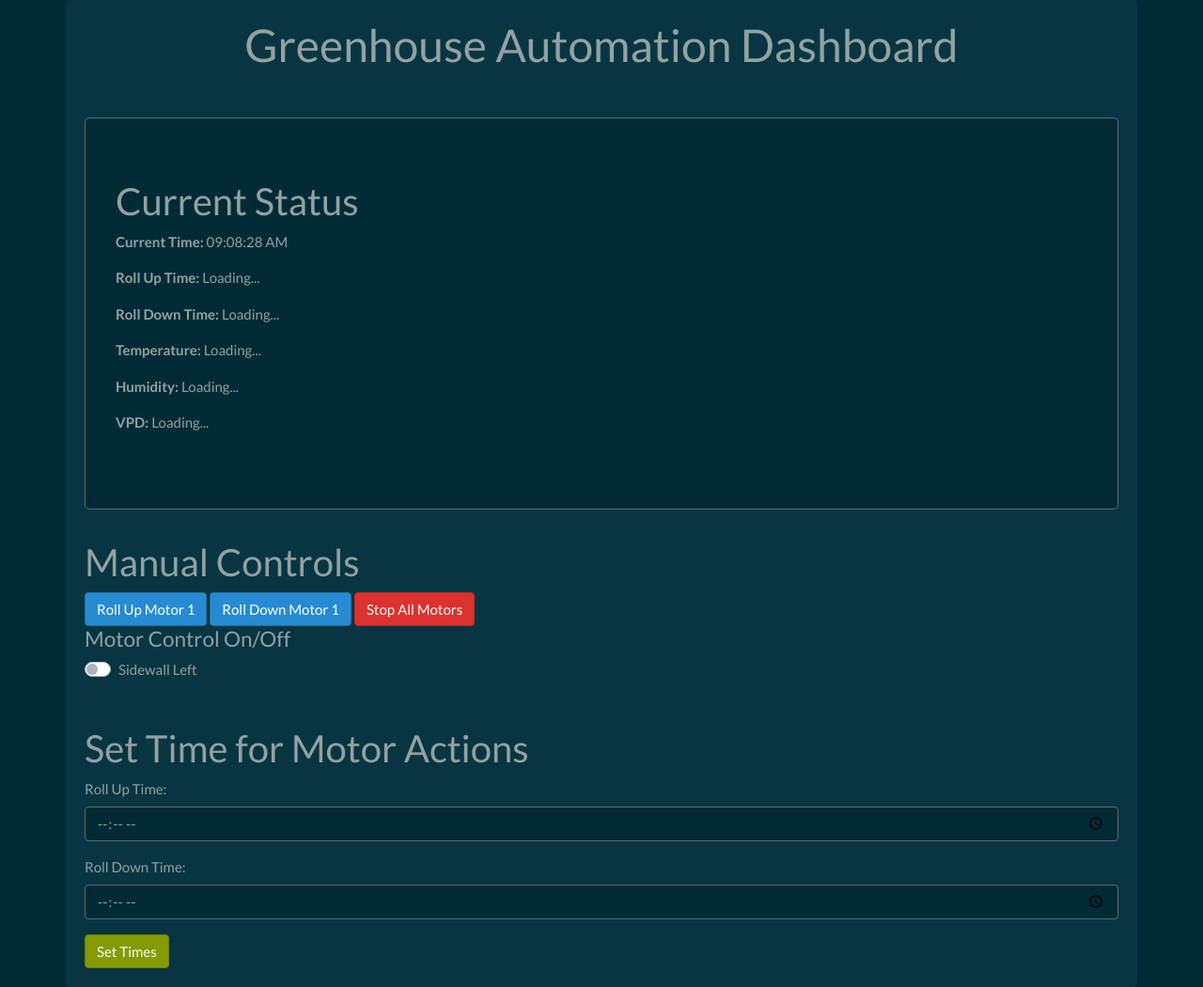
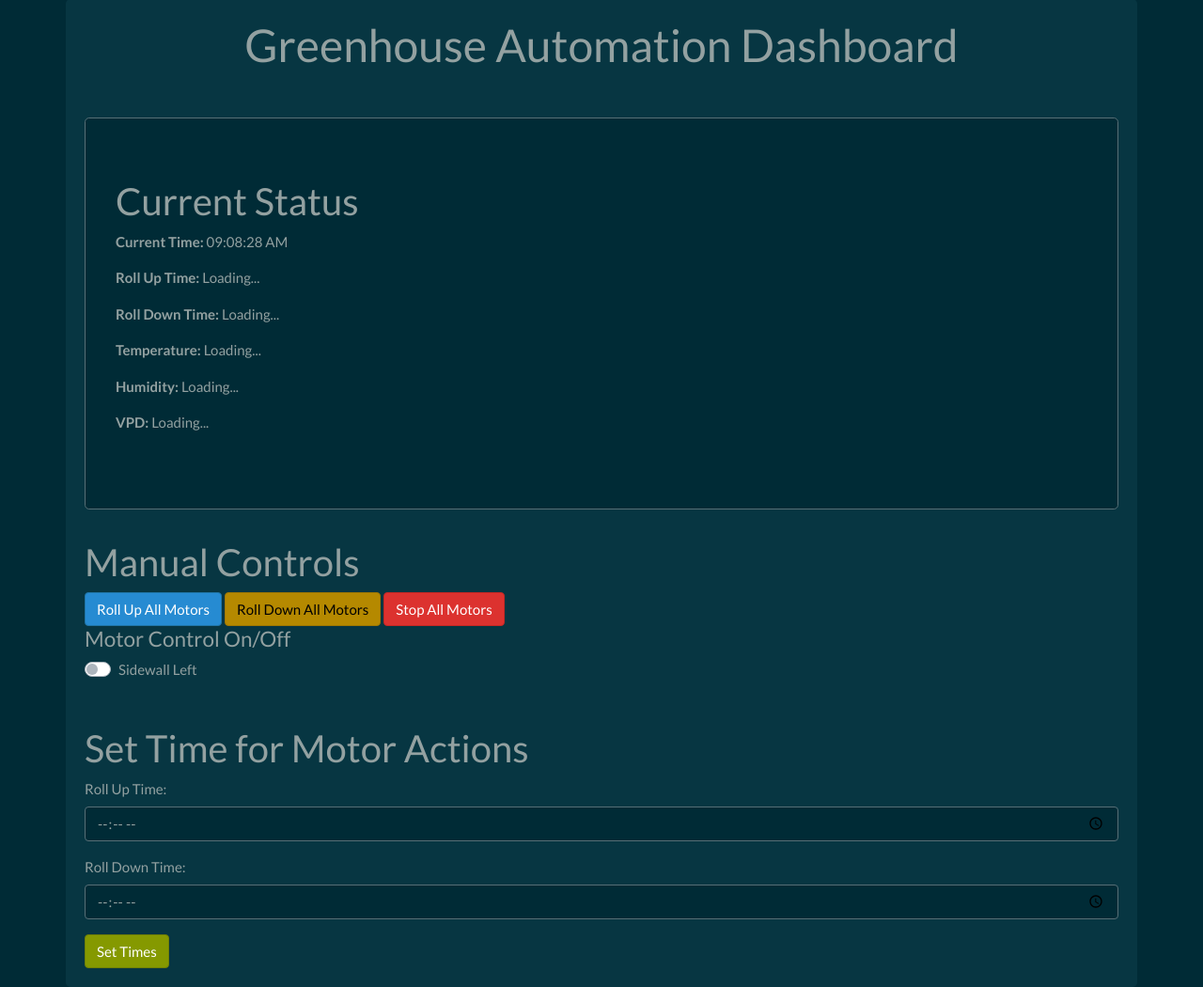
Before and after one commit to blackforestdev/greenhouse_automation, a Flask app: page / in a window 1280 px wide. Shown: the part 49-1099 px from the top of the page at 94% size. Run offline with Flask 3, Linux system fonts and the light colour scheme; some libraries are stand-ins or nearby versions.

Commit message:
Update 3 files
- /main.py
- /static/js/domManager.js
- /templates/index.html

```diff
--- a/main.py
+++ b/main.py
@@ -132,19 +132,14 @@ def handle_motor_action(data):
 @app.route('/motor_action/<action>', methods=['POST'])
 def motor_action(action):
     try:
-        # Assuming motor_id is provided in the request body
         data = request.get_json()
-        motor_id = data.get('motor_id')
+        motor_id = data.get('motor_id', 'all')  # Default to 'all' if no specific motor_id is provided
 
-        # Call appropriate motor control function based on action
-        if action == 'roll_up':
-            motor_control.roll_up(motor_id)
-        elif action == 'roll_down':
-            motor_control.roll_down(motor_id)
-        elif action == 'stop':
-            motor_control.stop(motor_id)
+        if motor_id == 'all':
+            for id in range(1, 5):  # Assuming you have 4 motors
+                motor_control.perform_action(action, id)
         else:
-            raise ValueError(f"Invalid action: {action}")
+            motor_control.perform_action(action, motor_id)
 
         logger.info(f"Motor action '{action}' triggered for motor {motor_id}")
         return jsonify({'status': 'success', 'action': action, 'motor_id': motor_id}), 200
@@ -152,6 +147,5 @@ def motor_action(action):
         logger.error(f"Error in motor action '{action}' for motor {motor_id}: {e}")
         return jsonify({'status': 'error', 'message': str(e)}), 500
 
-
 if __name__ == '__main__':
     socketio.run(app, host='0.0.0.0', port=5000)
--- a/static/js/domManager.js
+++ b/static/js/domManager.js
@@ -12,12 +12,13 @@ export function initTimeUpdater() {
     setInterval(updateCurrentTimeElement, 1000);
 }
 
-export function triggerMotor(action, motorId) {
+export function triggerMotor(action, motorId = 'all') {
     fetch(`/motor_action/${action}`, {
         method: 'POST',
-        headers: {'Content-Type': 'application/json'},
+        headers: { 'Content-Type': 'application/json' },
         body: JSON.stringify({ motor_id: motorId })
     })
+
     .then(response => response.json())
     .then(data => alert(`${action.replace('_', ' ')}: ${data.message}`))
     .catch(error => {
--- a/templates/index.html
+++ b/templates/index.html
@@ -47,9 +47,8 @@
     <div class="mb-5">
         <h2>Manual Controls</h2>
         <!-- Manual override Motor Control buttons -->
-        <button class="btn btn-primary motor-control-btn" data-action="roll_up" data-motor-id="1">Roll Up Motor 1</button>
-        <button class="btn btn-primary motor-control-btn" data-action="roll_down" data-motor-id="1">Roll Down Motor 1</button>
-        <!-- Add buttons for other motors as needed -->
+        <button class="btn btn-primary motor-control-btn" data-action="roll_up">Roll Up All Motors</button>
+        <button class="btn btn-yellow motor-control-btn" data-action="roll_down">Roll Down All Motors</button>
         <button class="btn btn-danger motor-control-btn" data-action="stop_motors">Stop All Motors</button>
 
         <h4>Motor Control On/Off</h4>
```
